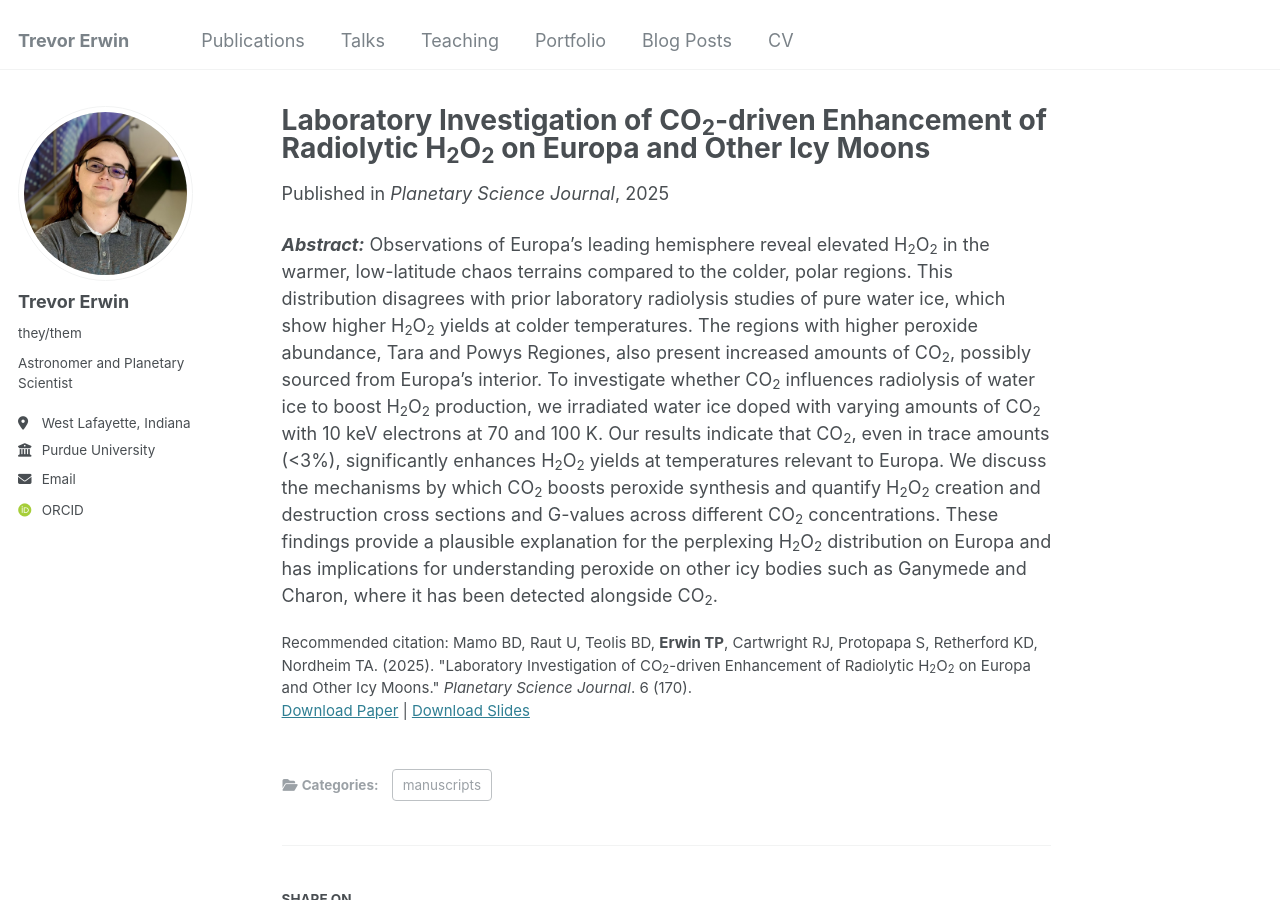
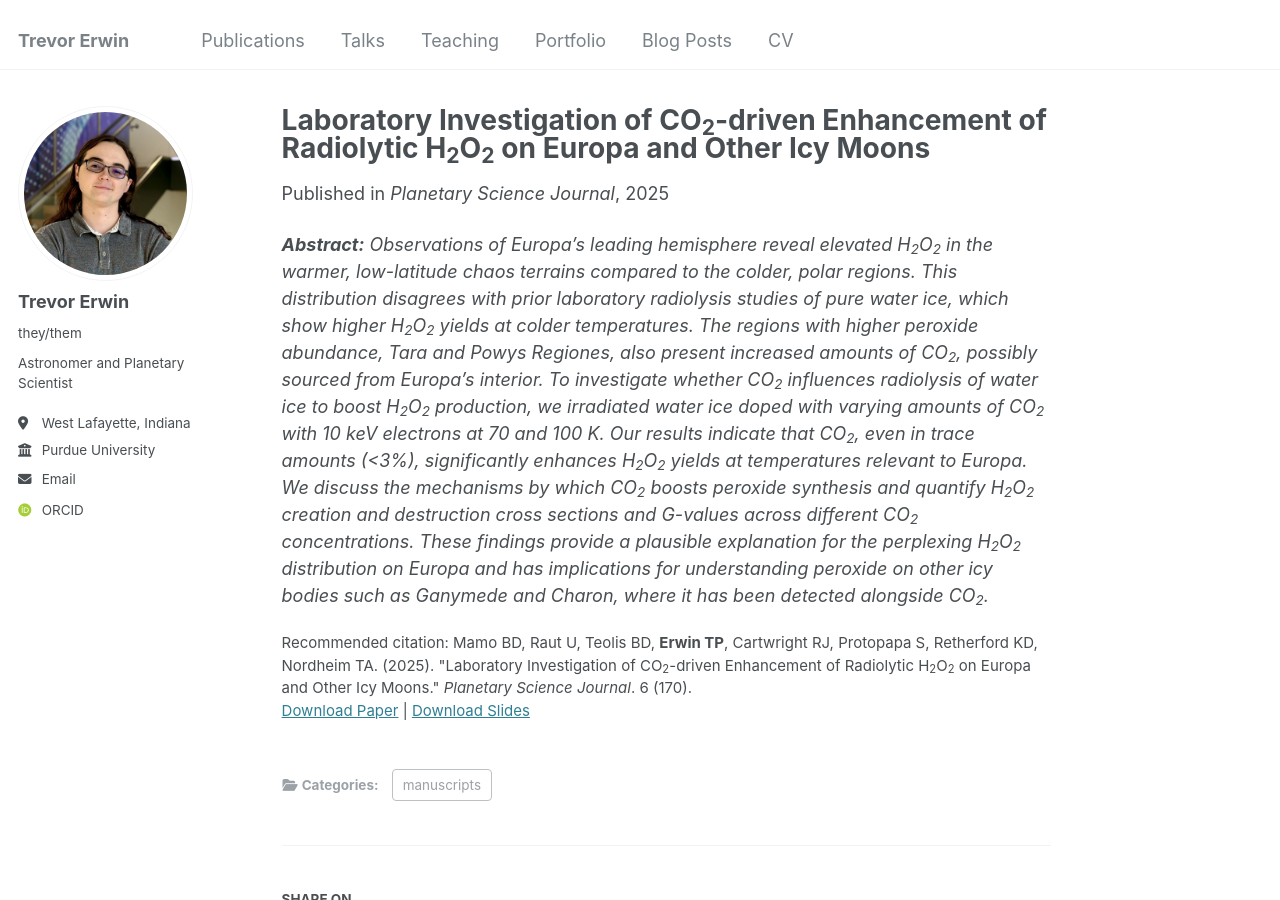
Before and after one commit to TrevorPErwin/TrevorPErwin.github.io, a Jekyll site: the page built from _publications/2025-07-21-SwRICO2Europa.md, in a window 1280 px wide and 900 px high. Built offline with Jekyll 4.4.1, drawn with Linux system fonts in a browser that asks for light colours; some web fonts are replaced.

```diff
--- a/_publications/2025-07-21-SwRICO2Europa.md
+++ b/_publications/2025-07-21-SwRICO2Europa.md
@@ -9,4 +9,4 @@ slidesurl: 'http://academicpages.github.io/files/slides1.pdf'
 paperurl: 'http://trevorperwin.github.io/files/Mamo_2025_Planet._Sci._J._6_170.pdf'
 citation: 'Mamo BD, Raut U, Teolis BD, <b>Erwin TP</b>, Cartwright RJ, Protopapa S, Retherford KD, Nordheim TA. (2025). &quot;Laboratory Investigation of CO<sub>2</sub>-driven Enhancement of Radiolytic H<sub>2</sub>O<sub>2</sub> on Europa and Other Icy Moons.&quot; <i>Planetary Science Journal</i>. 6 (170).'
 ---
-<b><i>Abstract:</i></b> Observations of Europa’s leading hemisphere reveal elevated H<sub>2</sub>O<sub>2</sub> in the warmer, low-latitude chaos terrains compared to the colder, polar regions. This distribution disagrees with prior laboratory radiolysis studies of pure water ice, which show higher H<sub>2</sub>O<sub>2</sub> yields at colder temperatures. The regions with higher peroxide abundance, Tara and Powys Regiones, also present increased amounts of CO<sub>2</sub>, possibly sourced from Europa’s interior. To investigate whether CO<sub>2</sub> influences radiolysis of water ice to boost H<sub>2</sub>O<sub>2</sub> production, we irradiated water ice doped with varying amounts of CO<sub>2</sub> with 10 keV electrons at 70 and 100 K. Our results indicate that CO<sub>2</sub>, even in trace amounts (<3%), significantly enhances H<sub>2</sub>O<sub>2</sub> yields at temperatures relevant to Europa. We discuss the mechanisms by which CO<sub>2</sub> boosts peroxide synthesis and quantify H<sub>2</sub>O<sub>2</sub> creation and destruction cross sections and G-values across different CO<sub>2</sub> concentrations. These findings provide a plausible explanation for the perplexing H<sub>2</sub>O<sub>2</sub> distribution on Europa and has implications for understanding peroxide on other icy bodies such as Ganymede and Charon, where it has been detected alongside CO<sub>2</sub>.
+<i><b>Abstract:</b> Observations of Europa’s leading hemisphere reveal elevated H<sub>2</sub>O<sub>2</sub> in the warmer, low-latitude chaos terrains compared to the colder, polar regions. This distribution disagrees with prior laboratory radiolysis studies of pure water ice, which show higher H<sub>2</sub>O<sub>2</sub> yields at colder temperatures. The regions with higher peroxide abundance, Tara and Powys Regiones, also present increased amounts of CO<sub>2</sub>, possibly sourced from Europa’s interior. To investigate whether CO<sub>2</sub> influences radiolysis of water ice to boost H<sub>2</sub>O<sub>2</sub> production, we irradiated water ice doped with varying amounts of CO<sub>2</sub> with 10 keV electrons at 70 and 100 K. Our results indicate that CO<sub>2</sub>, even in trace amounts (<3%), significantly enhances H<sub>2</sub>O<sub>2</sub> yields at temperatures relevant to Europa. We discuss the mechanisms by which CO<sub>2</sub> boosts peroxide synthesis and quantify H<sub>2</sub>O<sub>2</sub> creation and destruction cross sections and G-values across different CO<sub>2</sub> concentrations. These findings provide a plausible explanation for the perplexing H<sub>2</sub>O<sub>2</sub> distribution on Europa and has implications for understanding peroxide on other icy bodies such as Ganymede and Charon, where it has been detected alongside CO<sub>2</sub>.</i>
```
